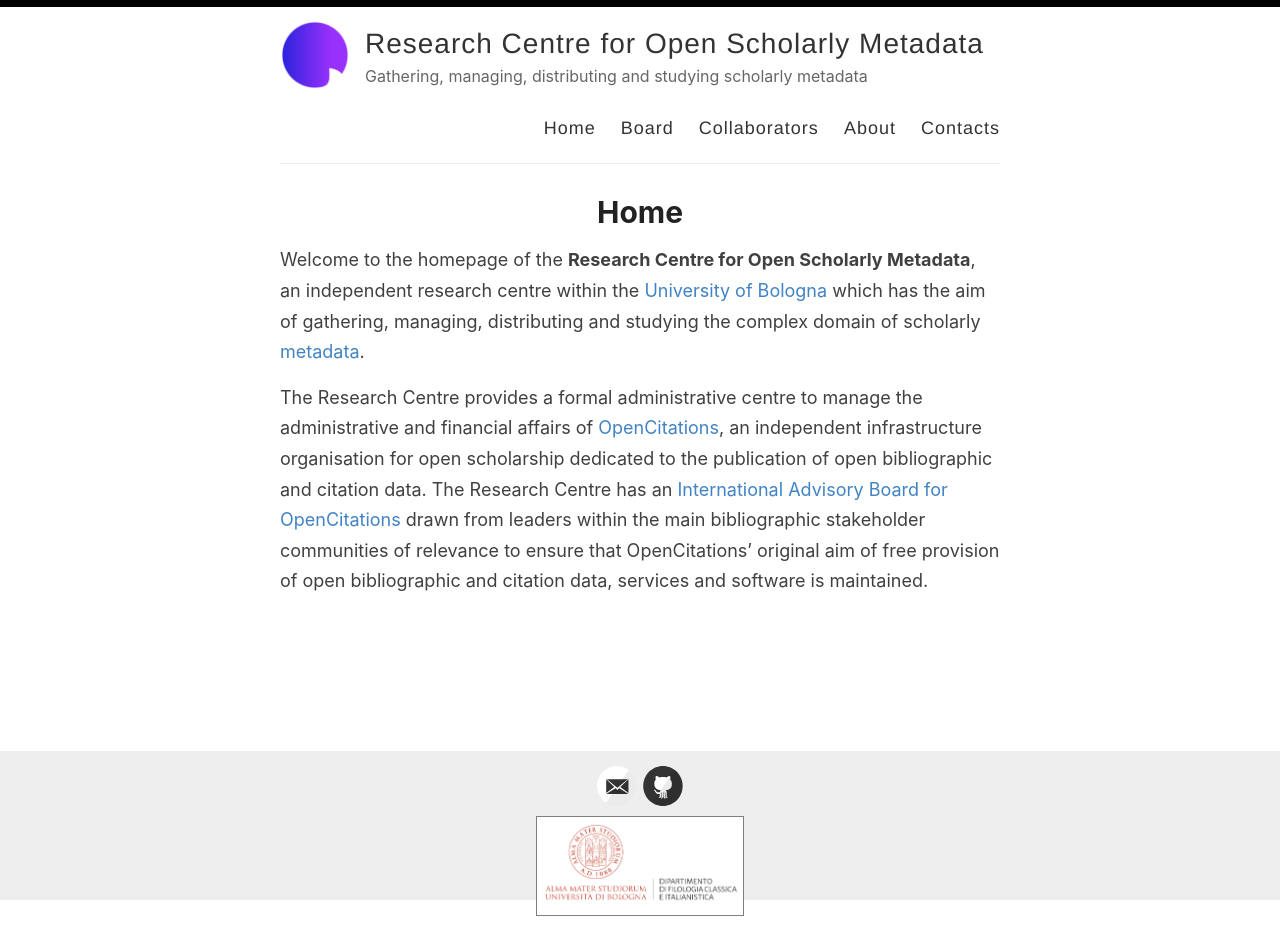
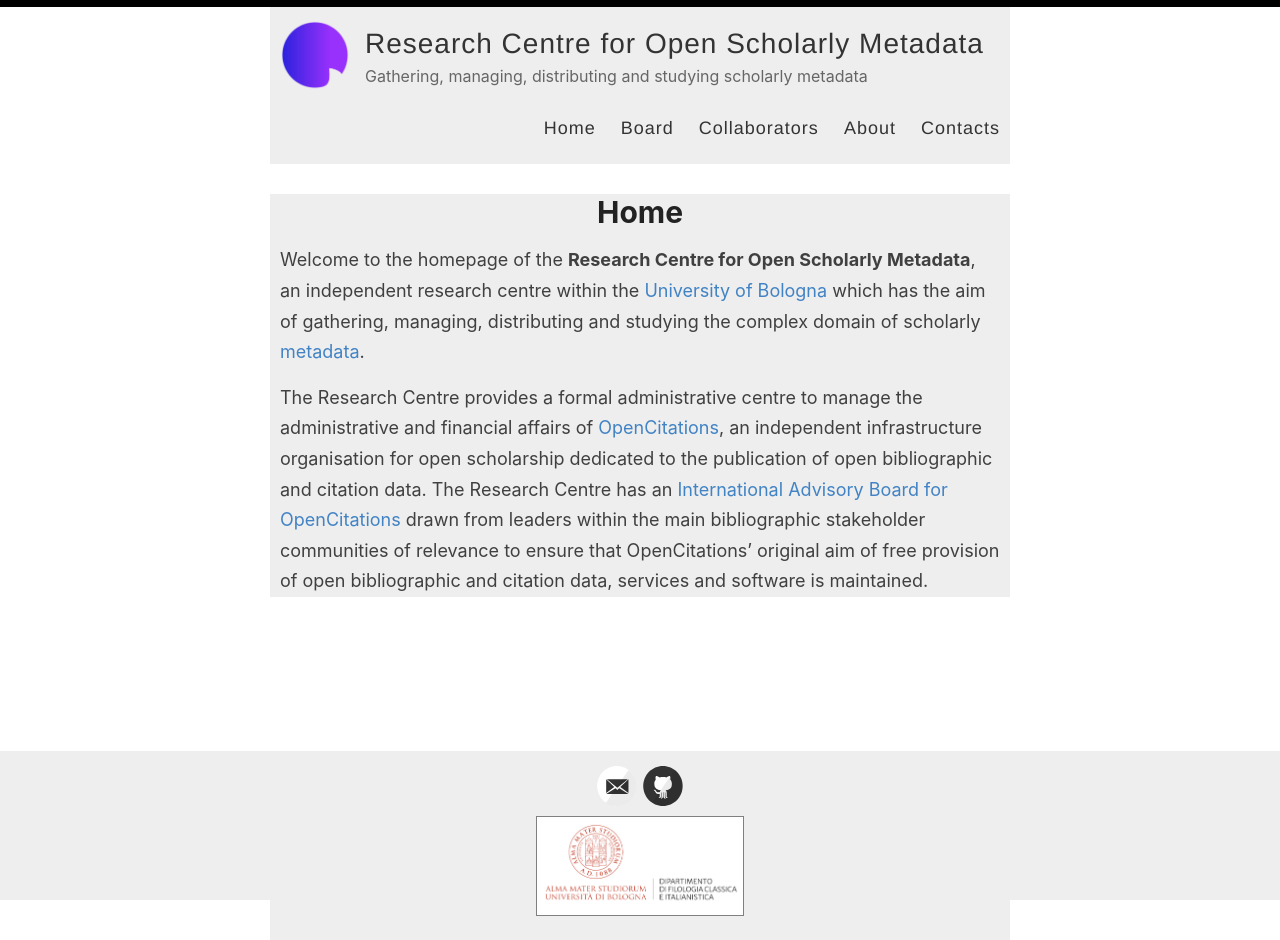
Before and after one commit to openscholarlymetadata/openscholarlymetadata.github.io, a Jekyll site: the page built from _pages/index.md, in a window 1280 px wide. Built offline with Jekyll 4.4.1, drawn with Linux system fonts in a browser that asks for light colours.

Commit message:
Update style.scss

```diff
--- a/assets/style.scss
+++ b/assets/style.scss
@@ -54,6 +54,7 @@ body {
   max-width: 740px;
   padding: 0 10px;
   width: 100%;
+  background-color: $lightGray;
 }
 
 h1, h2, h3, h4, h5, h6 {
```
